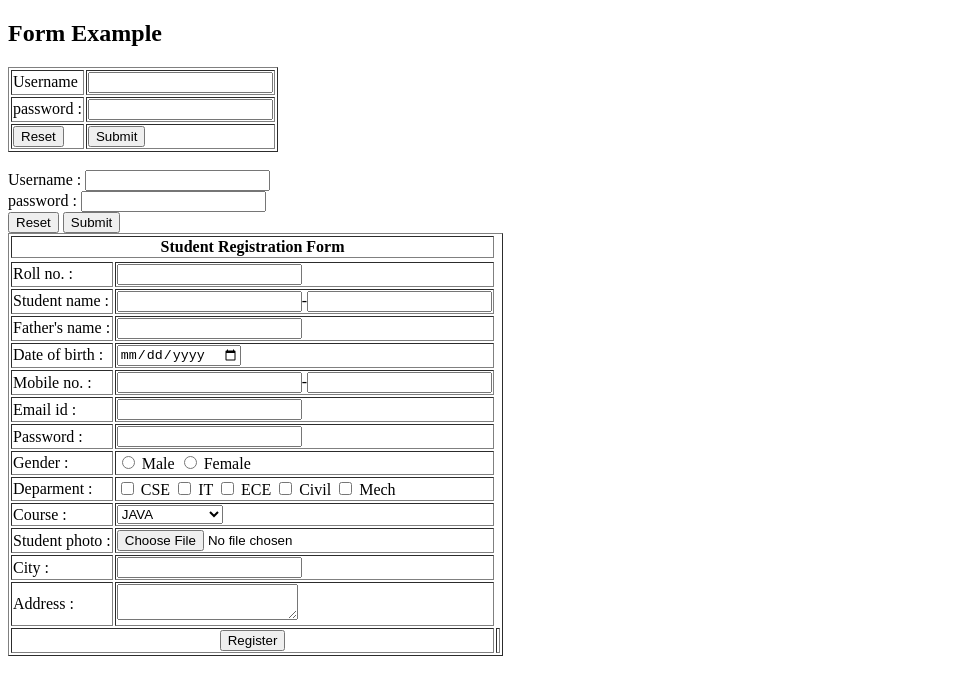
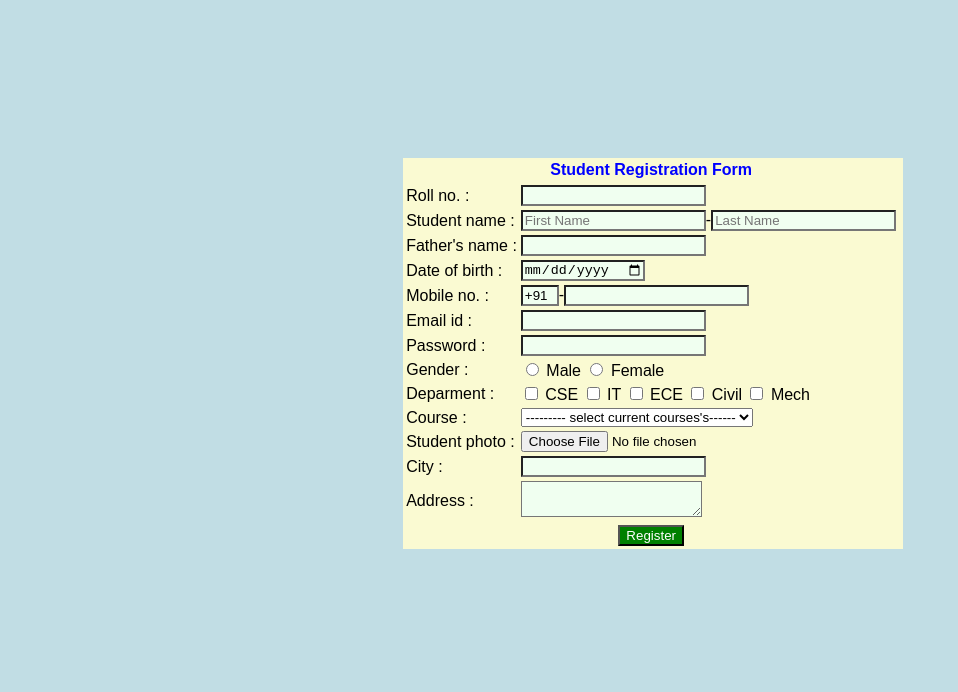
Before and after one commit to ppolisetti/html_repo, a website: page form.html in a window 1280 px wide. Shown: the whole page, without its empty margins (0-958 px from the left). Drawn offline with Linux system fonts and the light colour scheme.

Commit message:
added css styles to form

```diff
--- a/form.html
+++ b/form.html
@@ -2,64 +2,55 @@
 <html>
   <head>
     <title>Form</title>
+    <style>
+      body {
+      background-color: rgb(193, 221, 228);
+      font-family: Arial;
+    }
+    #id1{
+      color:blue;
+    }
+    .color{
+      background-color: green;
+      color: white;
+    }
+
+    </style>
+    <link rel="stylesheet" href="styles.css">
+
   </head>
   <body>
-    <h2>Form Example</h2>
-    <form action="sample.html">
-      <table border="=1">
-        <tr>
-          <td><label>Username </label></td>
-          <td><input type="text" /></td>
-        </tr>
-        <tr>
-          <td><label>password :</label></td>
-          <td><input type="text" /></td>
-        </tr>
-        <tr>
-          <td><input type="reset" /></td>
-          <td><input type="submit" /></td>
-        </tr>
-      </table></br>
-      <label>Username : </label>
-      <input type="text" />
-      <br />
-      <label>password :</label>
-      <input type="text" />
-      <br />
-      <input type="reset" />
-      <input type="submit" />
-    </form>
-
-    <form action="index.html">
-        <table border="=1">
-            <tr> <th colspan="2">Student Registration Form</th><tr>
+    <div style="display: flex; justify-content: center; ">
+    <form action="index.html" >
+        <table style="background-color: lightgoldenrodyellow; margin-top: 150px;">
+            <tr> <th id="id1" colspan="2">Student Registration Form</th><tr>
         <tr>
             <td><label>Roll no. : </label></td>
-            <td> <input type="text" /></td>
+            <td> <input type="text" required id="id2"/></td>
         </tr>
         <tr>
             <td><label>Student name :</label></td>
-            <td><input type="text" /><label>-</label><input type="text" /></td>
+            <td><input type="text" placeholder="First Name" id="id2"/><label>-</label><input type="text" placeholder="Last Name" id="id2"/></td>
         </tr>
         <tr>
         <td><label>Father's name : </label></td>
-       <td> <input type="text" /></td>
+       <td> <input type="text" id="id2"/></td>
         </tr>
         <tr>
         <td><label>Date of birth : </label></td>
-        <td><input type="date" /></td>
+        <td><input type="date" id="id2"/></td>
         </tr>
         <tr>
         <td><label>Mobile no. : </label></td>
-            <td> <input type="number" /><label>-</label><input type="number" /></td>
+            <td> <input type="tel" value="+91" style="width: 30px;" id="id2"/><label>-</label><input type="number" id="id2"/></td>
         </tr>
         <tr>
             <td><label>Email id : </label></td>
-                <td><input type="email" /></td>
+                <td><input type="email" id="id2"/></td>
         </tr>
         <tr>
             <td> <label>Password : </label></td>
-                <td><input type="password" /></td>
+                <td><input type="password" id="id2"/></td>
         </tr>
         <tr>
             <td> <label>Gender : </label></td>
@@ -74,16 +65,17 @@
         <label> CSE</label>
         <input type="checkbox" id="department1" name="department1" value="IT"/>
         <label> IT</label>
-        <input type="checkbox" id="department1" name="department1" value="ECE"/>
+        <input type="checkbox" id="department2" name="department2" value="ECE"/>
         <label> ECE</label>
-        <input type="checkbox" id="department1" name="department1" value="Civil"/>
+        <input type="checkbox" id="department3" name="department3" value="Civil"/>
         <label> Civil</label>
-        <input type="checkbox" id="department1" name="department1" value="Mech"/>
+        <input type="checkbox" id="department4" name="department4" value="Mech"/>
         <label> Mech</label></td>
         </tr>
         <tr>
             <td> <label>Course : </label></td>
                 <td><select name="course" id="course">
+                  <option value="">--------- select current courses's------</option>
             <option value="java">JAVA</option>
             <option value="html">HTML</option>
             <option value="css">CSS</option>
@@ -96,15 +88,16 @@
         </tr>
         <tr>
             <td><label>City : </label></td>
-                <td><input type="text" /></td>
+                <td><input type="text" id="id2"/></td>
         </tr>
         <tr>
             <td><label>Address : </label></td>
-            <td><textarea></textarea></td>
+            <td><textarea id="id2"></textarea></td>
         </tr>
         <tr>
-        <th colspan="2"><input type="submit" value="Register" /><th></tr>
+        <th colspan="2"><input type="submit" value="Register" class="color"/><th></tr>
     </table>
       </form>
+      </div>
   </body>
 </html>
--- a/styles.css
+++ b/styles.css
@@ -1,3 +1,9 @@
-h1 {
-  text-decoration: underline;
+
+form {
+  width: 600px;
+  margin-left: 10%;
 }
+
+#id2{
+  background-color: #F0FFF0;
+}
```
Also changed, not shown: 1 other file.
